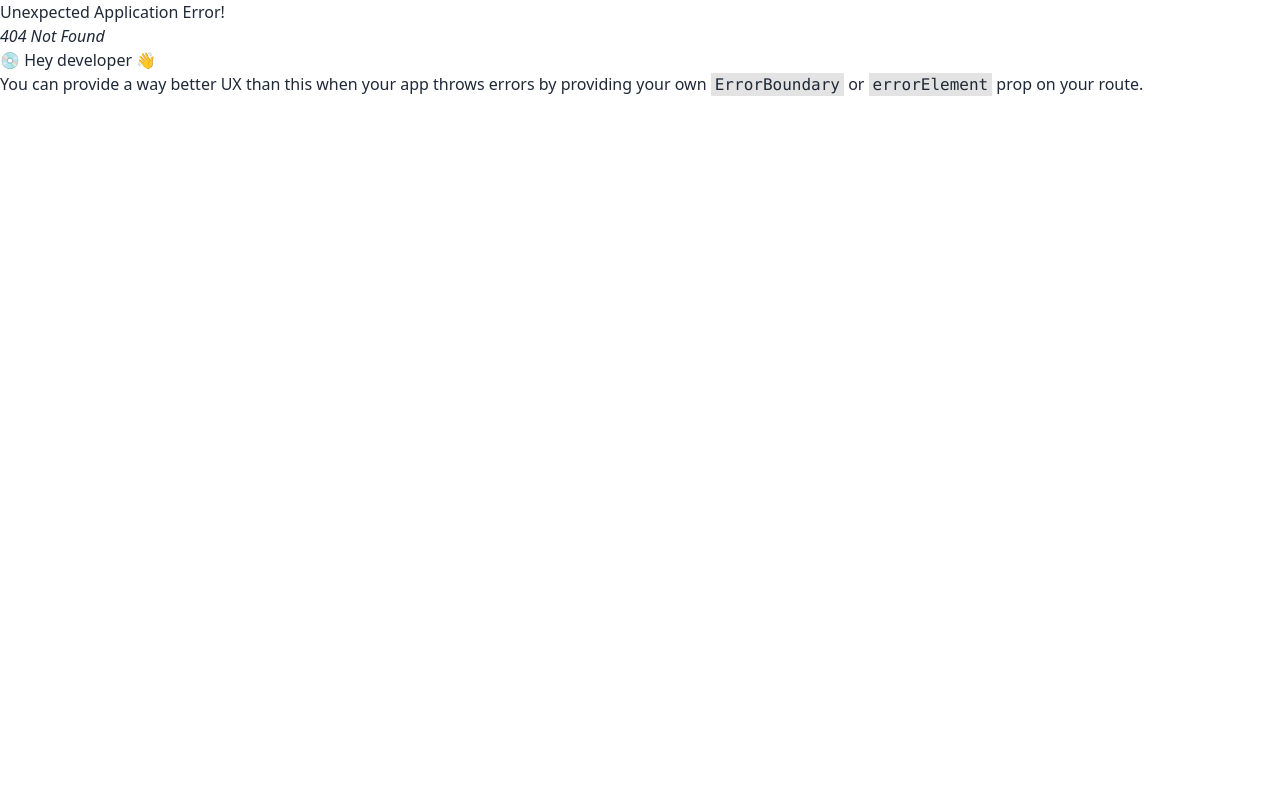
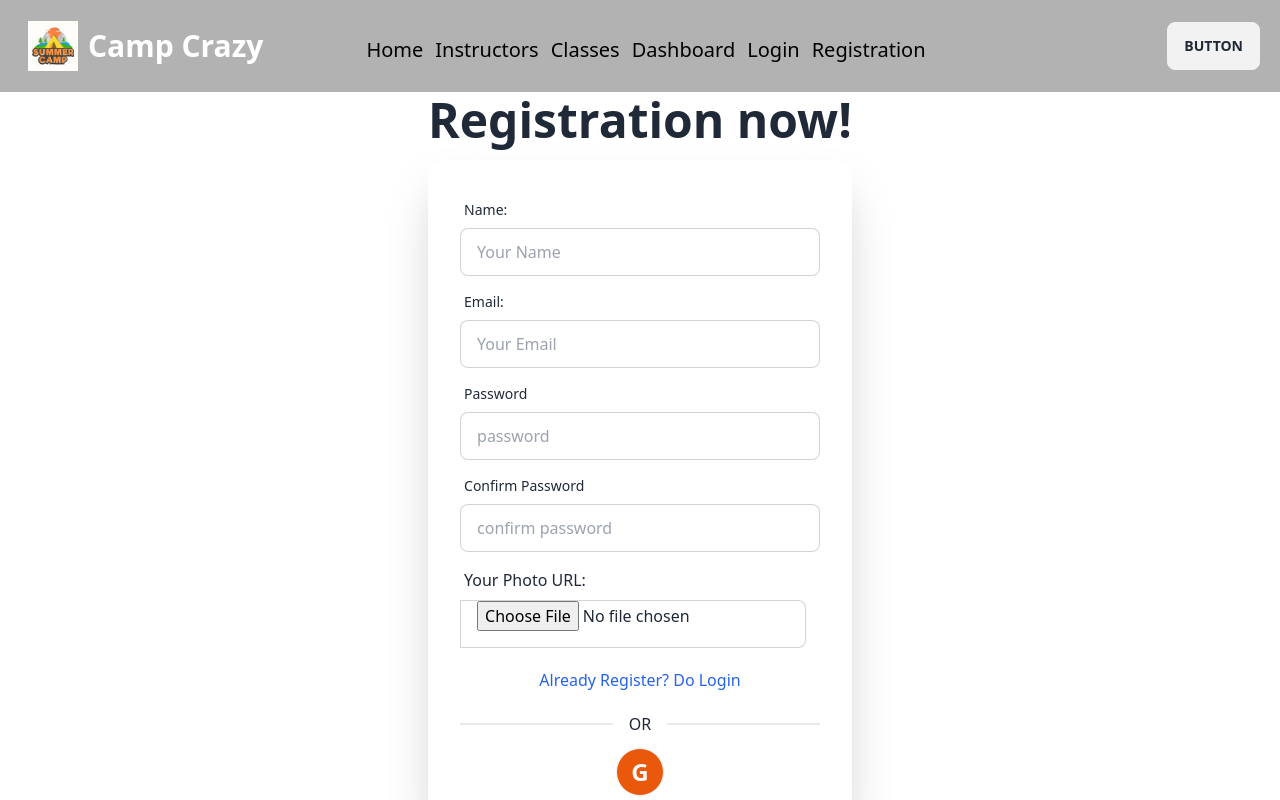
Before and after one commit to muntasirrifat23/Crazy-Camp-Client-, a React (Vite) app: page /register in a window 1280 px wide. Before the commit this address had no page. Shown: the top 800 px of the page. Built offline with nearby package versions, Linux system fonts and the light colour scheme.

Commit message:
register ui

```diff
--- a/package.json
+++ b/package.json
@@ -14,6 +14,7 @@
     "match-sorter": "^6.3.1",
     "react": "^18.2.0",
     "react-dom": "^18.2.0",
+    "react-hook-form": "^7.44.3",
     "react-router-dom": "^6.12.0",
     "sort-by": "^1.2.0"
   },
--- /dev/null
+++ b/src/Component/Home/Home.jsx
@@ -0,0 +1,13 @@
+import React from 'react';
+import Login from '../Login/Login';
+import Register from '../Register/Register';
+
+const Home = () => {
+    return (
+        <div>
+
+        </div>
+    );
+};
+
+export default Home;
--- /dev/null
+++ b/src/Component/Login/Login.jsx
@@ -0,0 +1,66 @@
+import { useForm } from "react-hook-form";
+import { Link } from "react-router-dom";
+
+const Login = () => {
+  const { register, handleSubmit, watch, formState: { errors } } = useForm();
+
+  const onSubmit = data => console.log(data);
+  console.log(watch("example"));
+
+  return (
+
+    <div>
+      <div className="hero min-h-screen bg-base-20 w-full">
+        <div className="hero-content flex-col">
+          <div className="text-center">
+            <h1 className="text-5xl font-bold">Login now!</h1>
+
+          </div>
+          <div className="card flex-shrink-0 w-full max-w-3xl shadow-2xl bg-base-100">
+            <div className="card-body">
+
+              {/* name */}
+              <div className="form-control">
+                <label className="label">
+                  <span className="label-text">Email:</span>
+                </label>
+                <input type="email"  {...register("name", { required: true })} placeholder="Your Name" className="input input-bordered" />
+                {errors.name && <span className="text-red-800">Name not given</span>}
+              </div>
+
+              {/* Password */}
+              <div className="form-control">
+                <label className="label">
+                  <span className="label-text">Password</span>
+                </label>
+                <input type="password"  {...register("password", { minLength: 6, required: true, pattern: /(?=.*[A-Z])(?=.*[!@#$&*])/ })} placeholder="password" className="input input-bordered" />
+                {errors.password?.type === 'required' && <h1 className="text-red-800">Password is required</h1>}
+
+                {errors.password?.type === 'minLength' && <h1 className="text-red-800">Password must be 6 characters</h1>}
+
+                {errors.password?.type === 'pattern' && <h1 className="text-red-800">Password must be 6 characters</h1>}
+              </div>
+              {/* Button */}
+              <div className="form-control mt-2">
+                <input className="btn btn-primary text-white" type="submit" value="Login" />
+              </div>
+
+              <p className="text-blue-600 mt-3">Haven't Account? <Link to='/register' >Do Registration</Link></p>
+
+{/* Google login */}
+              <div>
+                <div className="divider">OR</div>
+                <div className="text-center">
+                <div className=" bg-orange-600  text-center text-white font-bold text-2xl btn btn-circle">G</div>
+                </div>
+              </div>
+
+            </div>
+          </div>
+        </div>
+      </div>
+    </div>
+  );
+};
+
+export default Login;
--- a/src/Component/Main/Main.jsx
+++ b/src/Component/Main/Main.jsx
@@ -7,7 +7,7 @@ const Main = () => {
         <div>
             <Navbar></Navbar>
             <Outlet></Outlet>
-            <Footer></Footer>
+            <Footer ></Footer>
         </div>
     );
 };
--- /dev/null
+++ b/src/Component/Register/Register.jsx
@@ -0,0 +1,108 @@
+import { useForm } from "react-hook-form";
+import { Link } from "react-router-dom";
+
+const Register = () => {
+
+    const { register, handleSubmit, watch, formState: { errors } } = useForm();
+
+    const onSubmit = data => console.log(data);
+    console.log(watch("example"));
+
+
+    return (
+        <div >
+            <div>
+                <div className="hero min-h-screen bg-base-20 w-full">
+                    <div className="hero-content flex-col">
+                        <div className="text-center">
+                            <h1 className="text-5xl font-bold mt-20">Registration now!</h1>
+
+                        </div>
+                        <div className="card flex-shrink-0 w-full max-w-3xl shadow-2xl bg-base-100">
+                            <div className="card-body">
+
+                                {/* name */}
+                                <div className="form-control">
+                                    <label className="label">
+                                        <span className="label-text">Name:</span>
+                                    </label>
+                                    <input type="text"  {...register("name", { required: true })} placeholder="Your Name" className="input input-bordered" />
+                                    {errors.name && <span className="text-red-800">Name not given</span>}
+                                </div>
+
+                                {/* email */}
+                                <div className="form-control">
+                                    <label className="label">
+                                        <span className="label-text">Email:</span>
+                                    </label>
+                                    <input type="text"  {...register("name", { required: true })} placeholder="Your Email" className="input input-bordered" />
+                                    {errors.name && <span className="text-red-800">Email not given</span>}
+                                </div>
+
+                                {/* password */}
+                                <div className="form-control">
+                                    <label className="label">
+                                        <span className="label-text">Password</span>
+                                    </label>
+                                    <input
+                                        type="password"
+                                        {...register('password', {
+                                            required: 'Password is required',
+                                            minLength: {value: 6, message: 'Password at least 6 characters',
+                                            },
+                                            pattern: {
+                                                value: /(?=.*[A-Z])(?=.*[!@#$&*])/,
+                                                message: 'Password must contain at least one uppercase letter and one special character',
+                                            },
+                                        })}
+                                        placeholder="password"
+                                        className="input input-bordered"
+                                    />
+                                    {errors.password && <p className="text-red-800">{errors.password.message}</p>}
+                                </div>
+                                <div className="form-control">
+                                    <label className="label">
+                                        <span className="label-text">Confirm Password</span>
+                                    </label>
+                                    <input
+                                        type="password"
+                                        {...register('confirmPassword', {
+                                            validate: (value) => value === password || 'Passwords do not match',
+                                        })}
+                                        placeholder="confirm password"
+                                        className="input input-bordered"
+                                    />
+                                    {errors.confirmPassword && <p className="text-red-800">{errors.confirmPassword.message}</p>}
+                                </div>
+
+                                {/* Url */}
+                                <div className="form-control">
+                                    <label className="label">
+                                        <span className="label-file">Your Photo URL:</span>
+
+                                    </label>
+                                    <label className="input-group">
+                                        <input type="file"  {...register("photoURL")} placeholder="Photo URL" className="input input-bordered" />
+                                    </label>
+
+                                </div>
+                                <p className="text-blue-600 mt-3 text-center">Already Register? <Link to='/register' >Do Login</Link></p>
+
+                                <div>
+                                    <div className="divider">OR</div>
+                                    <div className="text-center">
+                                        <div className=" bg-orange-600  text-center text-white font-bold text-2xl btn btn-circle">G</div>
+                                    </div>
+                                </div>
+
+
+                            </div>
+                        </div>
+                    </div>
+                </div>
+            </div>
+        </div>
+    );
+};
+
+export default Register;
--- a/src/Component/Shared/Footer.jsx
+++ b/src/Component/Shared/Footer.jsx
@@ -3,7 +3,7 @@ import logo from '../../../public/logo.jpeg'
 
 const Footer = () => {
     return (
-        <div>
+        <div className=''>
             <footer className="footer footer-center p-10 bg-base-200 text-base-content rounded">
              <>
              <div className='font-bold text-3xl ml-2' style={{ display: 'flex', alignItems: 'center' }}>
--- a/src/Component/Shared/Navbar.jsx
+++ b/src/Component/Shared/Navbar.jsx
@@ -23,19 +23,21 @@ const Navbar = () => {
         <Link className='ml-3 mt-2' to='/instructors'>Instructors</Link>
         <Link className='ml-3 mt-2' to='/classes'>Classes</Link>
         <Link className='ml-3 mt-2' to='/dashboard'>Dashboard</Link>
+        <Link className='ml-3 mt-2' to='/login'>Login</Link>
+        <Link className='ml-3 mt-2' to='/register'>Registration</Link>
     </>
 
 
     return (
         <div className='text-black'>
 
-            <div className="navbar ">
+<div className="navbar bg-base-100 p-5 fixed z-10 bg-opacity-30 bg-black text-white w-full">
                 <div className="navbar-start">
                     <div className="dropdown">
                         <label tabIndex={0} className="btn btn-ghost lg:hidden">
                             <svg xmlns="http://www.w3.org/2000/svg" className="h-5 w-5" fill="none" viewBox="0 0 24 24" stroke="currentColor"><path strokeLinecap="round" strokeLinejoin="round" strokeWidth="2" d="M4 6h16M4 12h8m-8 6h16" /></svg>
                         </label>
-                        <ul tabIndex={0} className="menu menu-sm dropdown-content mt-3 p-2 shadow bg-base-100 rounded-box w-52 font-semibold">
+                        <ul tabIndex={0} className="menu menu-sm dropdown-content mt-3 p-2 shadow bg-base-100 rounded-box w-52 font-semibold text-black">
                             {navOption}
                         </ul>
                     </div>
@@ -48,7 +50,7 @@ const Navbar = () => {
                 </div>
 
                 <div className="navbar-center hidden lg:flex">
-                    <ul className="menu menu-horizontal px-1 text-xl">
+                    <ul className="menu menu-horizontal px-1 text-xl text-black">
                         {navOption}
                     </ul>
                 </div>
```
Also changed, not shown: src/main.jsx (+17 -0 lines), 1 other file (tests, documents, lock files or other folders).
